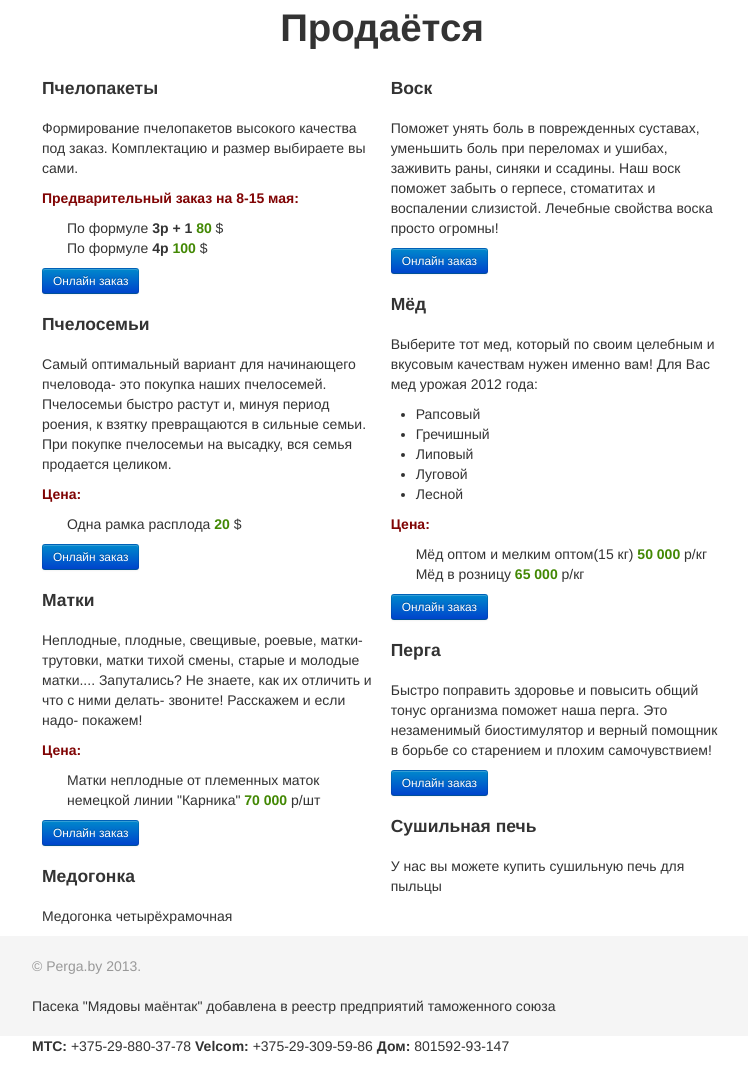
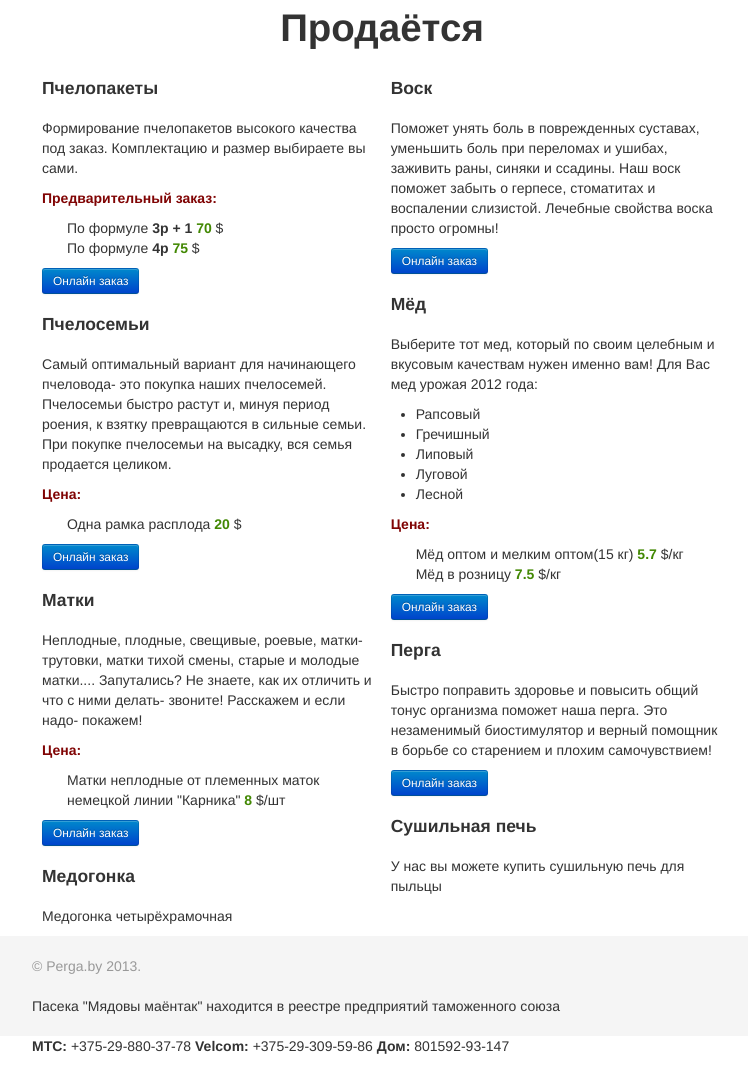
Before and after one commit to ivan24/father, a PHP site: page / in a window 1280 px wide. Shown: the part 363-1439 px from the top of the page, without its empty margins (268-1016 px from the left). Run offline with PHP 8.4, Linux system fonts and the light colour scheme; some libraries are stand-ins or nearby versions.

Commit message:
change currency

```diff
--- a/footer.php
+++ b/footer.php
@@ -1,6 +1,6 @@
 <div class="container">
     <p class="muted credit">&copy; Perga.by 2013.  </p>
-    <p>Пасека "Мядовы маёнтак" добавлена в реестр предприятий таможенного союза</p>
+    <p>Пасека "Мядовы маёнтак" находится в реестре предприятий таможенного союза</p>
     <p class="credit"><strong>МТС: </strong>+375-29-880-37-78 <strong>Velcom: </strong>+375-29-309-59-86 <strong>Дом: </strong> 801592-93-147</p>
     <!-- Yandex.Metrika counter -->
     <script type="text/javascript" src='./assets/js/yandex.met.js'> </script>
--- a/index.php
+++ b/index.php
@@ -106,10 +106,10 @@
             <div class="span6">
                 <h3>Пчелопакеты</h3>
                 <p>Формирование пчелопакетов высокого качества под заказ. Комплектацию и размер выбираете вы сами.</p>
-                <p class="offer"> Предварительный заказ на 8-15 мая:
+                <p class="offer"> Предварительный заказ:
                 <ul class ="offers">
-                    <li> По формуле <strong> 3р + 1 </strong><span class="cost"> 80</span> $</li>
-                    <li> По формуле <strong> 4р </strong><span class="cost"> 100</span> $</li>
+                    <li> По формуле <strong> 3р + 1 </strong><span class="cost"> 70</span> $</li>
+                    <li> По формуле <strong> 4р </strong><span class="cost"> 75</span> $</li>
                 </ul>
                 </p>
                 <button class="btn btn-small btn-primary pull-left modal-form" data-goods = 'package' data-toggle="modal" data-target="#myModal" type="button">Онлайн заказ</button>
@@ -133,7 +133,7 @@
                 Запутались? Не знаете, как их отличить и что с ними делать- звоните! Расскажем и если надо- покажем!</p>
                 <p class="offer">Цена:
                     <ul class ="offers">
-                        <li> Матки неплодные от племенных маток немецкой линии "Карника"<span class="cost"> 70 000</span> р/шт</li>
+                        <li> Матки неплодные от племенных маток немецкой линии "Карника" <span class="cost">8</span> $/шт</li>
                     </ul>
                 </p>
                 <button class="btn btn-small btn-primary pull-left modal-form" data-goods = 'beesquen' data-toggle="modal" data-target="#myModal" type="button">Онлайн заказ</button>
@@ -166,8 +166,8 @@
                 </p>
                 <p class="offer">Цена:
                     <ul class ="offers">
-                        <li> Мёд оптом и мелким оптом(15 кг)<span class="cost"> 50 000</span> р/кг</li>
-                        <li> Мёд в розницу<span class="cost"> 65 000</span> р/кг</li>
+                        <li> Мёд оптом и мелким оптом(15 кг)<span class="cost"> 5.7</span> $/кг</li>
+                        <li> Мёд в розницу<span class="cost"> 7.5</span> $/кг</li>
                     </ul>
                 </p>
                 <button class="btn btn-small btn-primary pull-left modal-form" data-goods = 'honey' data-toggle="modal" data-target="#myModal" type="button">Онлайн заказ</button>
```
